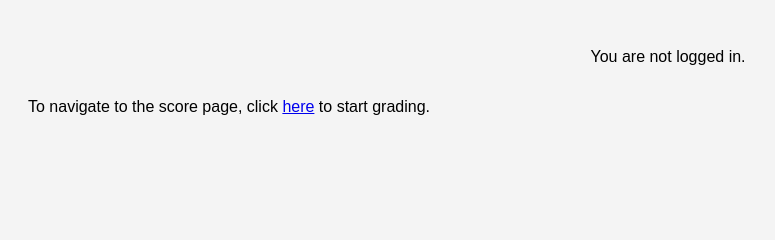
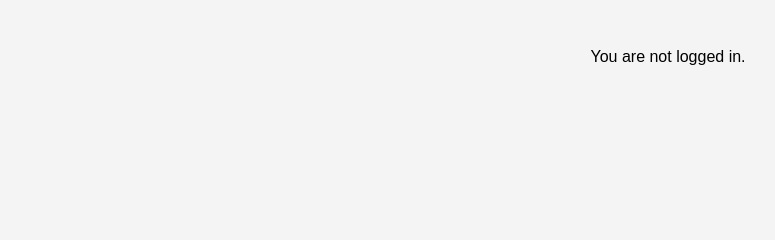
Before and after one commit to skiran336/CBIC-Judges-Side, a Django app: page /home in a window 1280 px wide; the page is wider, and only the part inside the window is pictured. Shown: the part 335-575 px from the top of that part, without its empty margins (0-775 px from the left). Run offline with Django 5.2, Linux system fonts and the light colour scheme; data that the repository does not hold is empty.

Commit message:
link to score page deleted

```diff
--- a/templates/authentication/home.html
+++ b/templates/authentication/home.html
@@ -155,9 +155,6 @@
         <p>You are not logged in.</p>
         {% endif %}
     </div>
-    <div class="score-page">
-        <p>To navigate to the score page, click <a href="{% url 'scorepage' %}">here</a> to start grading.</p>
-    </div>
     <script>
         document.addEventListener('DOMContentLoaded', function () {
             var acc = document.getElementsByClassName("accordion-header");
```
Also changed, not shown: db.sqlite3.
